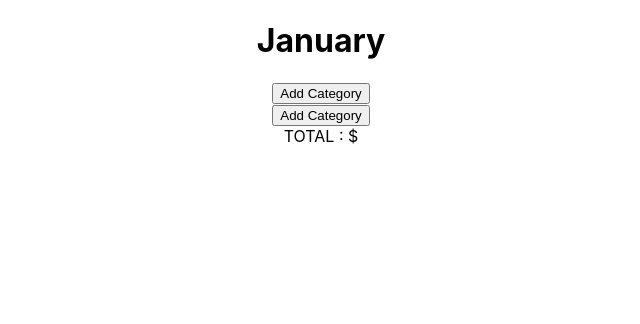
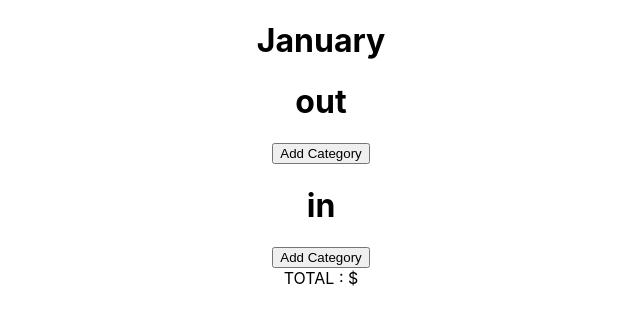
Before and after one commit to adi-p/budget-app, a React (Create React App) app: page / in a window 1280 px wide. Shown: the top 324 px of the page, without its empty margins (319-959 px from the left). Built offline with nearby package versions, Linux system fonts and the light colour scheme.

Commit message:
Some code clean up - use functional set state where it makes sense - try and make adding/updating/removing logic consistent

```diff
--- a/src/Category.js
+++ b/src/Category.js
@@ -5,50 +5,66 @@ class Category extends Component {
     constructor(props) {
         super(props);
         this.state = {
-            name: this.props.name,
             editingName: false,
+            newItemName: '',
         }
+
+        this.idCounter = 0;
+
         this.handleChange = this.handleChange.bind(this);
         this.updateItem = this.updateItem.bind(this);
         this.onBlur = this.onBlur.bind(this);
         this.onFocus = this.onFocus.bind(this);
+
+        this.addItem = this.addItem.bind(this);
+        this.updateItem = this.updateItem.bind(this);
+        this.removeItem = this.removeItem.bind(this);
     }
 
     handleChange(event) {
-        this.setState({ name: event.target.value });
+        this.props.updateCategoryName(event.target.value)
     }
 
     onBlur() {
-        const id = this.props.id;
-        const newName = this.state.name
-        this.timeOutId = setTimeout(() => {
-            //need to check category name
-            this.setState({ editingName: false },
-                () => this.props.updateCategoryName(id, newName));
-        })
+        // this.timeOutId = setTimeout(() => {
+        //need to check category name
+        this.setState({ editingName: false });
+        // })
     }
 
     onFocus() {
-        clearTimeout(this.timeOutId);
+        // clearTimeout(this.timeOutId);
+        this.setState({ editingName: true });
+    }
+
+    //** ITEM FUNCTIONS **/
+
+    addItem() {
+        const item = { id: this.idCounter, name: `item${this.idCounter}`, value: 0 };
+        this.props.addItem(item);
+        this.idCounter++;
     }
 
     updateItem(item) {
-        return this.props.updateItem(this.state.name, item);
+        this.props.updateItem(item);
+    }
+
+    removeItem(item) {
+        this.props.removeItem(item);
     }
 
 
 
     render() {
-
         let nameElement;
-        if (this.state.editingName) {
-            nameElement = <input type="text" value={this.state.name}
+        if (this.state.editingName || !this.props.name) {
+            nameElement = <input type="text" value={this.props.name} placeholder='Category Name'
                 onChange={this.handleChange}
                 onFocus={this.onFocus}
                 onBlur={this.onBlur}
             />;
         } else {
-            nameElement = <div onClick={() => this.setState({ editingName: true })}>{this.state.name}</div>;
+            nameElement = <span onClick={() => this.setState({ editingName: true })}>{this.props.name}</span>;
         }
 
         const items = this.props.items.map(item => {
@@ -68,9 +84,13 @@ class Category extends Component {
         return (
             <div>
                 {/* maybe this should be a header*/}
-                {nameElement}
+                <div>
+                    {nameElement}
+                    <button onClick={() => this.props.removeCategory()}>Trash</button>
+                </div>
                 <ul>
                     {items}
+                    <button onClick={this.addItem}>Add Item</button>
                 </ul>
             </div>
         );
--- a/src/Page.js
+++ b/src/Page.js
@@ -3,7 +3,7 @@ import Subpage from './Subpage';
 
 const TYPE = {
     IN: 'in',
-    OUT: 'out'
+    OUT: 'out',
 }
 
 class Page extends Component {
@@ -14,15 +14,6 @@ class Page extends Component {
             [TYPE.OUT]: [],
         }
 
-        this[TYPE.IN] = {
-            _idCounter: 0
-        }
-
-        this[TYPE.OUT] = {
-            _idCounter: 0
-        }
-
-
         this.addCategory = this.addCategory.bind(this);
         this.addItem = this.addItem.bind(this);
         this.updateCategoryName = this.updateCategoryName.bind(this);
@@ -31,99 +22,109 @@ class Page extends Component {
         this.removeItem = this.removeItem.bind(this);
     }
 
+    //TODO consider how to reduce overlap between most of these functions
+
     ///add a new category to the subPage
-    addCategory(subPageType, categoryName) {
-        const newCategory = {
-            id: this[subPageType]._idCounter,
-            name: categoryName,
-            items: [],
-        };
-        this[subPageType]._idCounter++;
-
-        this.setState({
-            [subPageType]: [...this.state[subPageType], newCategory],
-        },() => console.log(this.state));
+    addCategory(subPageType, newCategory) {
+        this.setState((prevState) => ({
+            [subPageType]: [...prevState[subPageType], newCategory],
+        }));
     }
 
     ///update category name
+    //TODO - Could we use this to update items?
     updateCategoryName(subPageType, categoryId, newCategoryName) {
-        const newCategories = this.state[subPageType].map(c => {
+        this.setState((prevState) => {
+            const newCategories = prevState[subPageType].map(c => {
                 if (c.id === categoryId) {
                     c.name = newCategoryName;
                 }
                 return c;
             });
 
-        this.setState({
-            [subPageType]: newCategories,
-        },
-            () => console.log(this.state));
+            return { [subPageType]: newCategories, };
+        });
     }
 
     removeCategory(subPageType, categoryId) {
-        const newCategories = this.state[subPageType].filter(c => c.id !== categoryId);
+        this.setState((prevState) => {
+            const newCategories = prevState[subPageType].filter(c => c.id !== categoryId);
 
-        this.setState({
+            return {
                 [subPageType]: newCategories,
-        },() => console.log(this.state));
+            };
+        });
     }
 
     addItem(subPageType, categoryId, item) {
-        const updatedCategories = this.state[subPageType].map(c => {
+        this.setState((prevState) => {
+            const updatedCategories = prevState[subPageType].map(c => {
                 if (c.id === categoryId) {
                     c.items = c.items.concat(item);
                 }
                 return c;
             });
 
-        this.setState({
+            return {
                 [subPageType]: updatedCategories,
+            };
         });
     }
 
-    //TODO:: need to figure out how this would work
-    updateItem(subPageType, categoryId, item) {
+    updateItem(subPageType, categoryId, updatedItem) {
+        this.setState((prevState) => {
+            const updatedCategories = prevState[subPageType].map(c => {
+                if (c.id === categoryId) {
+                    c.items = c.items.map(item => {
+                        if (item.id === updatedItem.id) {
+                            return updatedItem;
+                        }
+                        return item;
+                    });
+                }
+                return c;
+            });
 
+            return {
+                [subPageType]: updatedCategories,
+            };
+        });
     }
 
     removeItem(subPageType, categoryId, item) {
-        // //should create some kind of id for item per category?
-        // const subTypeState = this.state[subPageType]
-        // const newPartialState = {
-        //     ...subTypeState,
-        //     [categoryName]: [...subTypeState.items, item]
-        // }
-        // this.setState({
-        //     [subPageType]: newPartialState
-        // });
+        this.setState((prevState) => {
+            const updatedCategories = prevState[subPageType].map(c => {
+                if (c.id === categoryId) {
+                    c.items = c.items.filter(i => i.id !== item.id);
+                }
+                return c;
+            });
+
+            return {
+                [subPageType]: updatedCategories,
+            };
+        });
     }
 
     render() {
 
+        console.log(this.state);
         return (
             <div>
                 <h1>{this.props.title}</h1>
-                {/* maybe these subpage could be build dynamically */}
+                {[TYPE.OUT, TYPE.IN].map(type => (
                     <Subpage
-                    categories={this.state[TYPE.OUT]}
-                    addCategory={(categoryName) => this.addCategory(TYPE.OUT, categoryName)}
-                    addItem={(categoryId, item) => this.addItem(TYPE.OUT, categoryId, item)}
+                        key={type}
+                        name={type}
+                        categories={this.state[type]}
+                        addCategory={(categoryName) => this.addCategory(type, categoryName)}
+                        addItem={(categoryId, item) => this.addItem(type, categoryId, item)}
                         updateCategoryName={(categoryId, newCategoryName) =>
-                        this.updateCategoryName(TYPE.OUT, categoryId, newCategoryName)}
-                    updateItem={(categoryId, item) => this.updateItem(TYPE.OUT, categoryId, item)}
-                    removeCategory={(categoryId) => this.removeCategory(TYPE.OUT, categoryId)}
-                    removeItem={(categoryId, item) => this.removeItem(TYPE.OUT, categoryId, item)}
-                />
-                <Subpage
-                    categories={this.state[TYPE.IN]}
-                    addCategory={(categoryName) => this.addCategory(TYPE.IN, categoryName)}
-                    addItem={(categoryId, item) => this.addItem(TYPE.IN, categoryId, item)}
-                    updateCategoryName={(categoryId, newCategoryName) =>
-                        this.updateCategoryName(TYPE.IN, categoryId, newCategoryName)}
-                    updateItem={(categoryId, item) => this.updateItem(TYPE.IN, categoryId, item)}
-                    removeCategory={(categoryId) => this.removeCategory(TYPE.IN, categoryId)}
-                    removeItem={(categoryId, item) => this.removeItem(TYPE.IN, categoryId, item)}
-                />
+                            this.updateCategoryName(type, categoryId, newCategoryName)}
+                        updateItem={(categoryId, item) => this.updateItem(type, categoryId, item)}
+                        removeCategory={(categoryId) => this.removeCategory(type, categoryId)}
+                        removeItem={(categoryId, item) => this.removeItem(type, categoryId, item)}
+                    />))}
                 TOTAL : ${this.state.total}
             </div>
         );
--- a/src/Subpage.js
+++ b/src/Subpage.js
@@ -9,27 +9,36 @@ class Subpage extends Component {
             newCategory: null
         }
 
-        this._idCounter = 0;
+        this.idCounter = 0;
 
         this.addCategory = this.addCategory.bind(this);
     }
 
     addCategory() {
-        //const categoryCount = Object.keys(this.props.categories).length;
-        this.props.addCategory(`category${this._idCounter}`);
-        this._idCounter++;
+        const newCategory = {
+            id: this.idCounter,
+            name: `category${this.idCounter}`,
+            items: [],
+        };
+        this.props.addCategory(newCategory);
+        this.idCounter++;
     }
 
     render() {
-        const categories = Object.keys(this.props.categories).map(category => {
+        const categories = this.props.categories.map(category => {
             //TODO maybe add ordering at some point
             return (
                 <Category
                     key={category.id}
-                    name={category}
-                    items={this.props.categories[category].items}
-                    total={this.props.categories[category].total}
-                    updateCategoryName={this.props.updateCategoryName}
+                    name={category.name}
+                    items={category.items}
+                    total={category.total}
+                    updateCategoryName={(newName) => this.props.updateCategoryName(category.id, newName)}
+                    removeCategory={() => this.props.removeCategory(category.id)}
+                    addItem={(item) => this.props.addItem(category.id, item)}
+                    updateItem={(item) => this.props.updateItem(category.id, item)}
+                    removeItem={(item) => this.props.removeItem(category.id, item)}
+
                 />
             );
         });
@@ -37,9 +46,9 @@ class Subpage extends Component {
 
         return (
             <div>
+                <h1>{this.props.name}</h1>
                 {categories}
                 <button onClick={this.addCategory}>Add Category</button>
-                {/* add ability to add category */}
             </div>
         );
     }
```
Also changed, not shown: src/Item.js (+4 -4 lines). Lines whose indentation alone changed are shown as unchanged.
